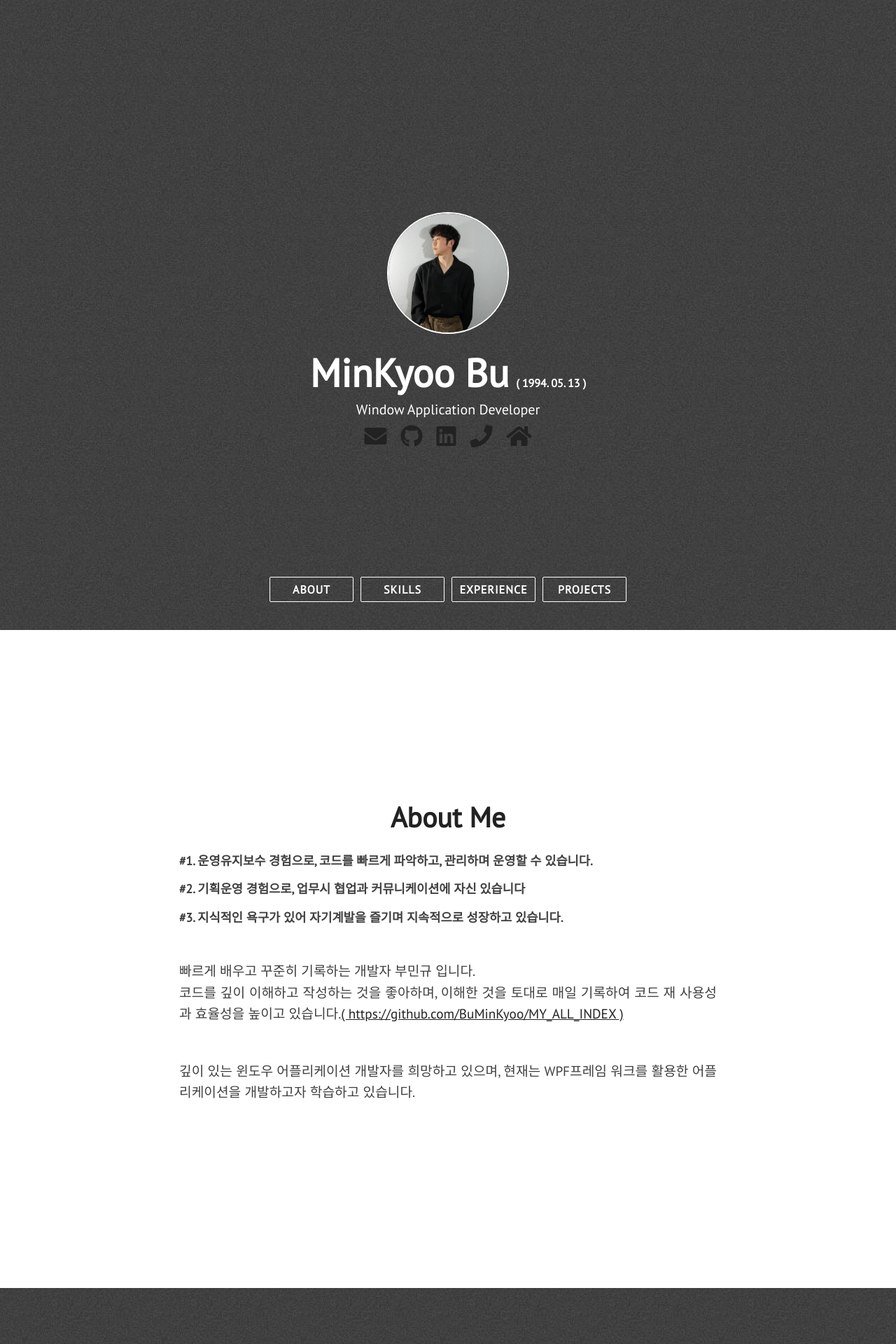
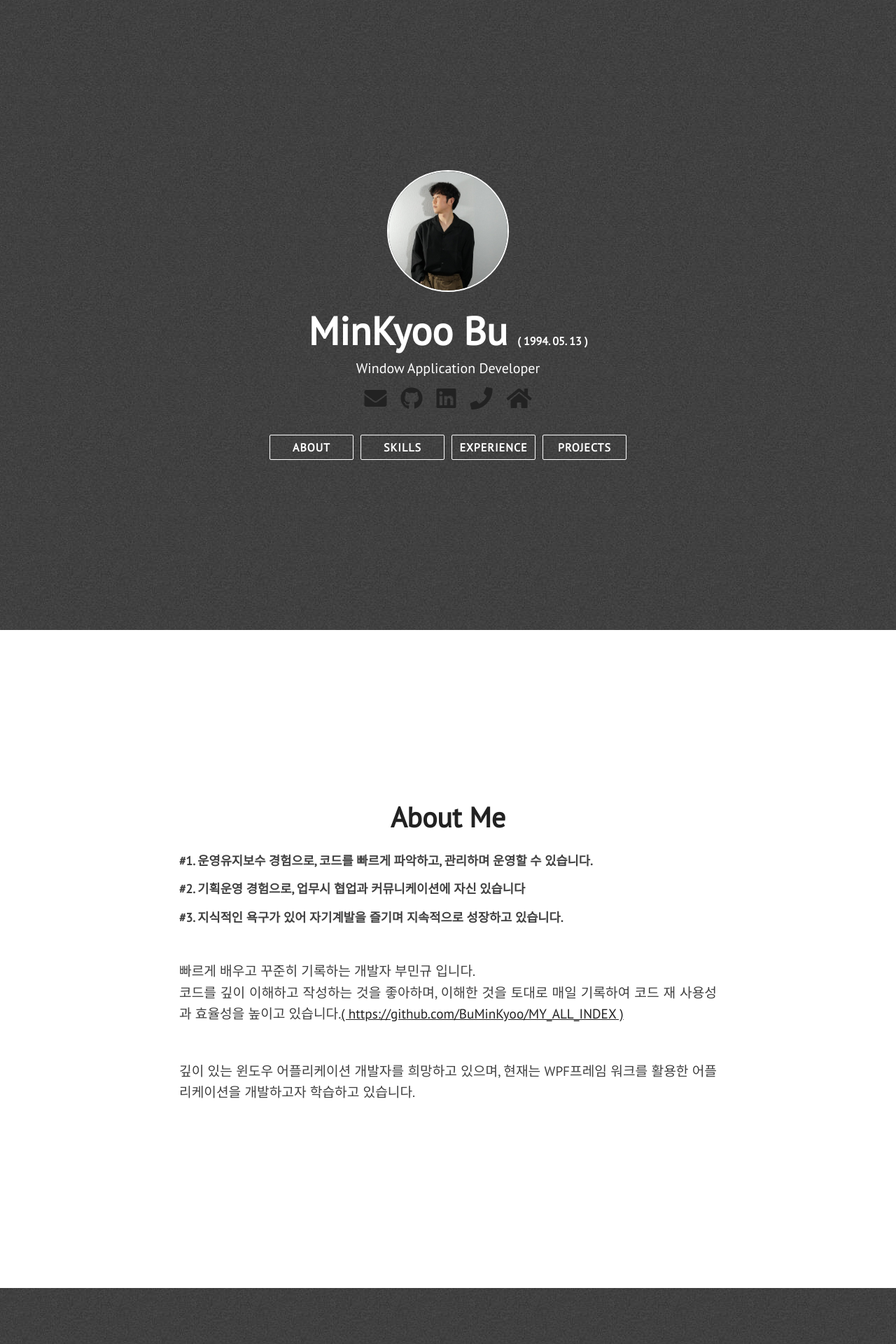
Before and after one commit to BuMinKyoo/BuMinKyoo.github.io, a Jekyll site: the page built from index.html, in a window 1280 px wide. Shown: the top 1920 px of the page at 70% size. Built offline with Jekyll 4.4.1, drawn with Linux system fonts in a browser that asks for light colours; nearby versions of some CDN libraries.

Commit message:
relative 수정

```diff
--- a/_includes/nav.html
+++ b/_includes/nav.html
@@ -4,9 +4,10 @@
             <a href="#about" class="profile-pic-link"><img src="{{ site.profile_picture }}" class="profile-pic"/></a>
         </div>
 
-        <div class="head-name head-title animated" id="head-name">{{ site.title }}</div><span class="head-name head-title_birth animated">( 1994. 05. 13 )</span>
+        <div class="head-name head-title animated" id="head-name">{{ site.title }}</div>
+        <span class="head-name head-title_birth animated">( 1994. 05. 13 )</span>
         <div class="head-punchline animated">{{ site.description }}</div>
-        <div>
+        <div class="custom_divide">
             <div class="head-menu-wrap2">
                 <span class="hint--bottom bottom-link" aria-label="Email">
                     <a href="mailto:{{ site.email }}"><i class="head-icon fas fa-envelope"></i></a>
--- a/assets/css/main.css
+++ b/assets/css/main.css
@@ -32,6 +32,7 @@ img {
 
 .head-title {
   display: inline-block;
+  position: relative;
   -webkit-transition: color ease-in-out 0.3s;
   transition: color ease-in-out 0.3s;
   font-size: 56px;
@@ -97,6 +98,7 @@ img {
   margin-top: 10px;
   font-size: 20px;
   font-size: 1.25rem;
+  position: relative;
 }
 
 .head-buttons {
@@ -119,8 +121,8 @@ img {
 }
 
 .head-menu-wrap {
-  position: absolute;
-  bottom: 40px;
+  position: relative;
+  margin-top: 7%;
   left: 50%;
   -webkit-transform: translate(-50%, 0);
           transform: translate(-50%, 0);
@@ -132,21 +134,20 @@ img {
       grid-template-columns: auto auto auto auto;
   grid-column-gap: 10px;
 
-  margin: 0 auto;
 }
 
 .head-menu-wrap2 {
-  position: absolute;
+  position: relative;
+  align-items: center;
   left: 50%;
-  margin-top: 10px;
+  /* margin-top: 10px; */
   -webkit-transform: translate(-50%, 0);
           transform: translate(-50%, 0);
   display: flex;
+  margin-top: 3%;
+  justify-content: center;
 }
 
-.custom_divide {
-  display: flex;
-}
 
 .justify-text {
   text-align: justify;
@@ -491,7 +492,7 @@ a {
 }
 
 .head-inner-wrap {
-
+  text-align: center;
 }
 
 .bottom-link {
@@ -610,7 +611,6 @@ a {
         grid-template-columns: auto auto;
     grid-column-gap: 10px;
     grid-row-gap: 10px;
-    width: 80%;
   }
 
   #nav {
```
